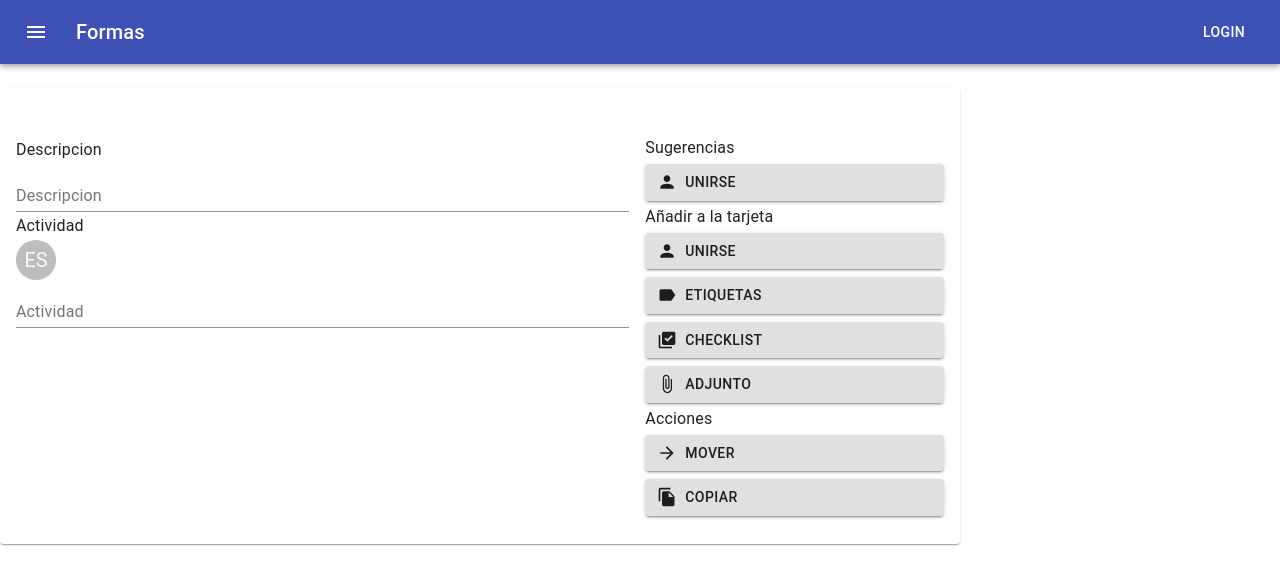
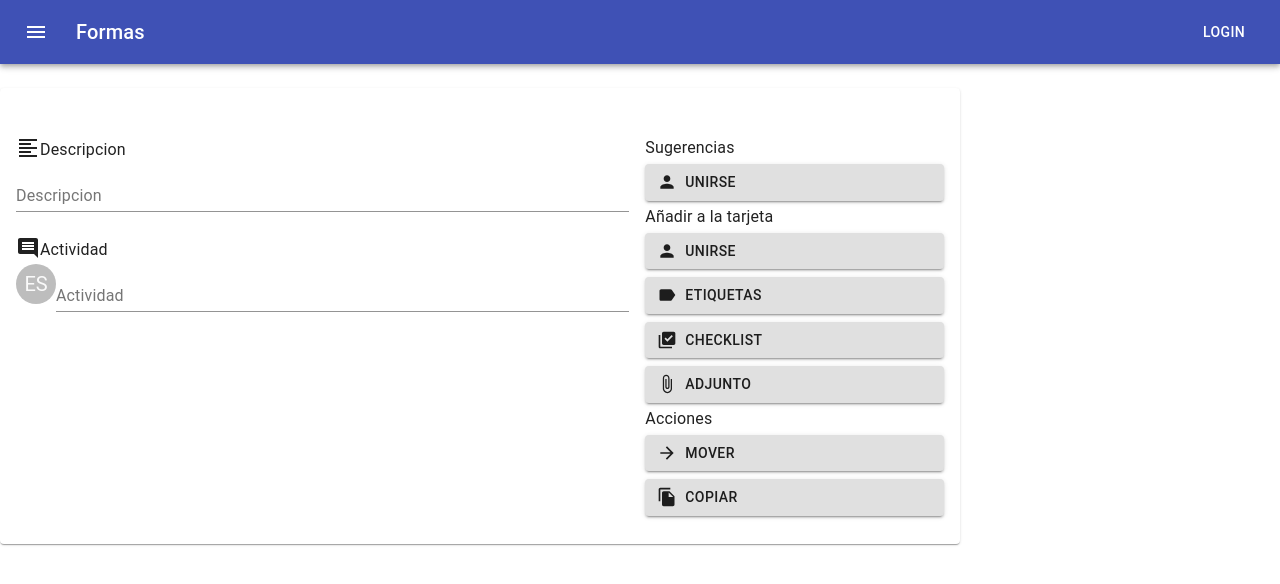
Before and after one commit to manussr/TaskManager, a React (Create React App) app: page / in a window 1280 px wide. Shown: the top 584 px of the page. Built offline with nearby package versions, Linux system fonts and the light colour scheme.

Commit message:
Update TaskItem.js

```diff
--- a/src/components/TaskItem.js
+++ b/src/components/TaskItem.js
@@ -9,6 +9,8 @@ import ArrowForwardIcon from '@material-ui/icons/ArrowForward';
 import AttachFileIcon from '@material-ui/icons/AttachFile';
 import FileCopyIcon from '@material-ui/icons/FileCopy';
 import LabelIcon from '@material-ui/icons/Label';
+import FormatAlignLeftIcon from '@material-ui/icons/FormatAlignLeft';
+import CommentIcon from '@material-ui/icons/Comment';
 import { makeStyles } from '@material-ui/core/styles';
 
 
@@ -41,6 +43,12 @@ const useStyles = makeStyles((theme) => ({
         marginTop: theme.spacing(1),
         marginBottom: theme.spacing(1),
       },
+      row:{
+        marginBlockEnd: theme.spacing(3),
+        '& > *':{
+          display: 'flex'
+        }
+      }
 }));
 
 const TaskItem = (props) => {
@@ -80,16 +88,22 @@ const TaskItem = (props) => {
     const Forms = () => {
         return (
           <React.Fragment>
-            <Grid item xs={12} sm={12} md={12}>
+            <Grid item xs={12} sm={12} md={12} className={classes.row}>
               <div>
+                <FormatAlignLeftIcon></FormatAlignLeftIcon>
                 <Typography variant="subtitle1">Descripcion</Typography>
+              </div>
+              <div>
                 <TextField label="Descripcion" fullWidth></TextField>
               </div>
             </Grid>
-            <Grid item xs={12} sm={12} md={12}>
+            <Grid item xs={12} sm={12} md={12} className={classes.row}>
               <div>
+                <CommentIcon/>
                 <Typography variant="subtitle1">Actividad</Typography>
-                <Avatar>ES</Avatar>
+              </div>
+              <div>
+                <Avatar sizes="small">ES</Avatar>
                 <TextField label="Actividad" fullWidth></TextField>
               </div>
             </Grid>
```
